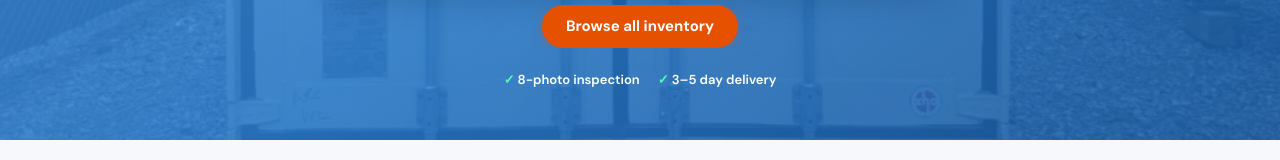
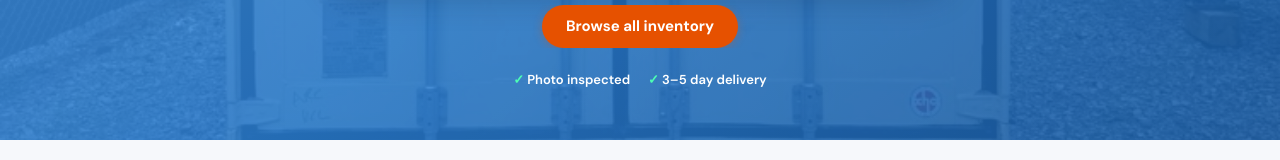
Before and after one commit to TimToolman/SteelBox, a React (Vite) app in the folder apps/web/: page / in a window 1280 px wide. Shown: the part 376-536 px from the top of the page. Built offline with nearby package versions, Linux system fonts and the light colour scheme.

Commit message:
removed 8

```diff
--- a/apps/web/src/pages/landing/index.tsx
+++ b/apps/web/src/pages/landing/index.tsx
@@ -209,7 +209,7 @@ function Hero({ tenant }: { tenant: Tenant }) {
           <a className="ld-btn ld-btn--accent" href={u('shop')}>Browse all inventory</a>
         </div>
         <div className="ld-hero-points">
-          <span>8-photo inspection</span>
+          <span>Photo inspected</span>
           <span>3–5 day delivery</span>
         </div>
       </div>
```
